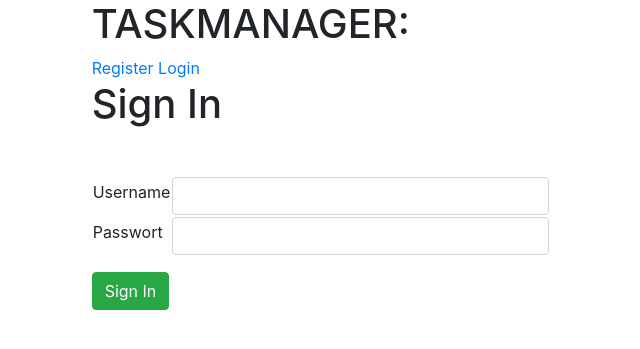
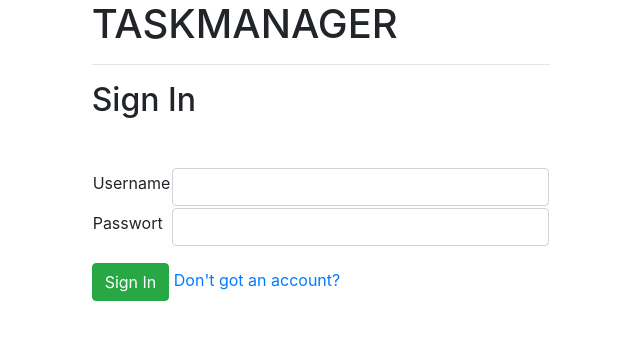
Before and after one commit to flischewski1/scc-webservice, a Flask app: page /login in a window 1280 px wide. Shown: the top 349 px of the page, without its empty margins (335-975 px from the left). Run offline with Flask 2, Linux system fonts and the light colour scheme; some libraries are stand-ins or nearby versions.

Commit message:
Ordentlicher Login

```diff
--- a/client/app/templates/login.html
+++ b/client/app/templates/login.html
@@ -18,11 +18,14 @@
         <div class="row">
             <div class="col-md-4"></div>
             <div>
-                <h1>TASKMANAGER:</h1>
-                <a href="/register">Register</a>
-                <a href="/login">Login</a>
+                <h1>TASKMANAGER</h1>
+                <hr>
+                <div class="col-2-sm">
+                    <h2 >Sign In </h2>
+                </div>
 
-            <h1> Sign In </h1>
+
+
             <div>
                   <div class="col-2-sm">
                 <form action="{{ url_for('login') }}" method="post">
@@ -50,6 +53,7 @@
                     </table>
                     </div>
                     <button type="submit" class="btn btn-success">Sign In</button>
+                    <a href="/register">Don't got an account?</a>
                 </form>
             </div>
             </div>
```
